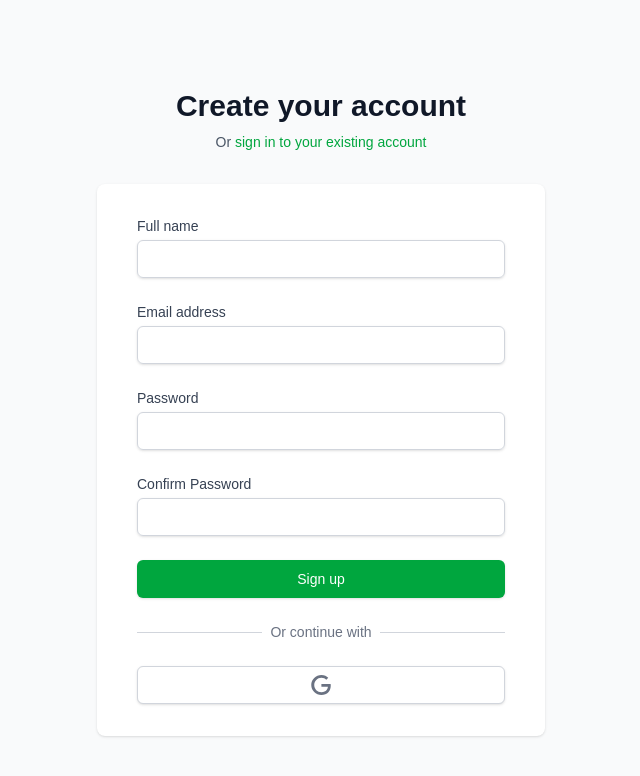
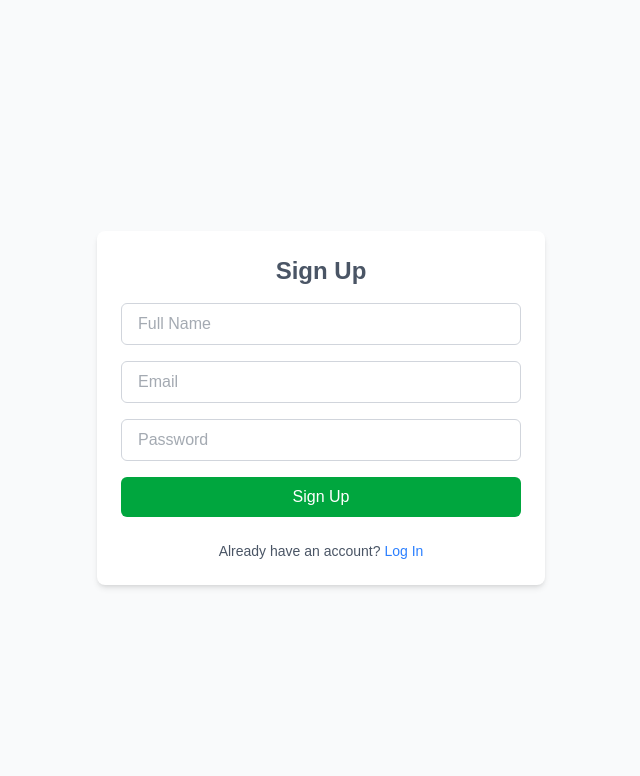
Before and after one commit to UWASEdjaria/Capstone-Project-Phase-two, a Next.js app: page /lab2/signup in a window 1280 px wide. Shown: the top 776 px of the page, without its empty margins (319-959 px from the left). Built offline with nearby package versions, Linux system fonts and the light colour scheme.

Commit message:
update the lab2

```diff
--- a/src/app/lab2/login/page.tsx
+++ b/src/app/lab2/login/page.tsx
@@ -3,9 +3,6 @@
 import { useState } from "react";
 import { useRouter } from "next/navigation";
 import Link from "next/link";
-import { auth, db } from "@/app/lab1/lib/firebase";
-import { signInWithEmailAndPassword } from "firebase/auth";
-import { doc, getDoc } from "firebase/firestore";
 
 export default function Login() {
   const [formData, setFormData] = useState({ email: "", password: "" });
@@ -18,26 +15,34 @@ export default function Login() {
 
   const handleSubmit = async (e: React.FormEvent) => {
     e.preventDefault();
+
     if (!formData.email || !formData.password) {
       setError("Please fill in all fields.");
       return;
     }
 
     try {
-      const userCredential = await signInWithEmailAndPassword(auth, formData.email, formData.password);
-      const user = userCredential.user;
-      const token = await user.getIdToken();
-      localStorage.setItem("token", token);
+      // Call your backend API
+      const res = await fetch("/api/login", {
+        method: "POST",
+        headers: { "Content-Type": "application/json" },
+        body: JSON.stringify(formData),
+      });
 
-      const userDoc = await getDoc(doc(db, "users", user.uid));
-      if (!userDoc.exists()) {
-        setError("User data not found in Firestore.");
-        return;
+      if (!res.ok) {
+        const errData = await res.json();
+        throw new Error(errData.message || "Login failed");
       }
 
-      router.push("/");
+      const data = await res.json();
+
+      // Save token or user info in localStorage
+      localStorage.setItem("token", data.token);
+
+      setError("");
+      router.push("/"); // Redirect after login
     } catch (err) {
-      setError(err instanceof Error ? err.message : "Login failed.");
+      setError(err instanceof Error ? err.message : "Login failed");
     }
   };
 
@@ -48,6 +53,7 @@ export default function Login() {
         className="w-full max-w-sm bg-white p-6 rounded-lg shadow-md space-y-6"
       >
         <h2 className="text-2xl font-bold text-center text-gray-600">Login</h2>
+
         {error && <p className="text-red-500 text-sm text-center">{error}</p>}
 
         <div className="flex flex-col gap-1">
--- a/src/app/lab2/signup/page.tsx
+++ b/src/app/lab2/signup/page.tsx
@@ -3,19 +3,10 @@
 import { useState } from "react";
 import { useRouter } from "next/navigation";
 import Link from "next/link";
-import { auth, db } from "@/app/lab1/lib/firebase";
-import { createUserWithEmailAndPassword } from "firebase/auth";
-import { doc, setDoc, serverTimestamp } from "firebase/firestore";
 
-export default function SignupPage() {
-  const [formData, setFormData] = useState({
-    name: "",
-    email: "",
-    password: "",
-    confirmPassword: ""
-  });
+export default function SignUp() {
+  const [formData, setFormData] = useState({ name: "", email: "", password: "" });
   const [error, setError] = useState("");
-  const [loading, setLoading] = useState(false);
   const router = useRouter();
 
   const handleChange = (e: React.ChangeEvent<HTMLInputElement>) => {
@@ -24,187 +15,81 @@ export default function SignupPage() {
 
   const handleSubmit = async (e: React.FormEvent) => {
     e.preventDefault();
-    setError("");
 
-    if (formData.password !== formData.confirmPassword) {
-      setError("Passwords don't match");
+    if (!formData.name || !formData.email || !formData.password) {
+      setError("Please fill in all fields.");
       return;
     }
 
-    if (formData.password.length < 6) {
-      setError("Password must be at least 6 characters");
-      return;
-    }
-
-    setLoading(true);
-
     try {
-      const userCredential = await createUserWithEmailAndPassword(
-        auth,
-        formData.email,
-        formData.password
-      );
-
-      await setDoc(doc(db, "users", userCredential.user.uid), {
-        name: formData.name,
-        email: formData.email,
-        createdAt: serverTimestamp(),
-        updatedAt: serverTimestamp()
+      const res = await fetch("/api/signup", {
+        method: "POST",
+        headers: { "Content-Type": "application/json" },
+        body: JSON.stringify(formData),
       });
 
-      router.push("/lab2/login");
-    } catch (error) {
-      console.error("Signup error:", error);
-      setError(error instanceof Error ? error.message : "An unexpected error occurred");
-    } finally {
-      setLoading(false);
+      if (!res.ok) {
+        const errData = await res.json();
+        throw new Error(errData.message || "Sign up failed");
+      }
+
+      router.push("/lab2/login"); // Redirect to login after signup
+    } catch (err) {
+      setError(err instanceof Error ? err.message : "Sign up failed");
     }
   };
 
   return (
-    <div className="min-h-screen bg-gray-50 flex flex-col justify-center py-12 sm:px-6 lg:px-8">
-      <div className="sm:mx-auto sm:w-full sm:max-w-md">
-        <h2 className="mt-6 text-center text-3xl font-extrabold text-gray-900">
-          Create your account
-        </h2>
-        <p className="mt-2 text-center text-sm text-gray-600">
-          Or{' '}
-          <Link href="/lab2/login" className="font-medium text-green-600 hover:text-green-500">
-            sign in to your existing account
+    <div className="min-h-screen flex flex-col items-center justify-center bg-gray-50 p-4">
+      <form
+        onSubmit={handleSubmit}
+        className="w-full max-w-md bg-white p-6 rounded-lg shadow-md space-y-4 mt-4"
+      >
+        <h2 className="text-2xl font-bold text-center text-gray-600">Sign Up</h2>
+
+        {error && <p className="text-red-500 text-sm text-center">{error}</p>}
+
+        <input
+          type="text"
+          name="name"
+          placeholder="Full Name"
+          value={formData.name}
+          onChange={handleChange}
+          className="w-full px-4 py-2 border border-gray-300 rounded-md text-gray-600 focus:outline-none focus:ring-2 focus:ring-green-500 transition"
+          required
+        />
+
+        <input
+          type="email"
+          name="email"
+          placeholder="Email"
+          value={formData.email}
+          onChange={handleChange}
+          className="w-full px-4 py-2 border border-gray-300 rounded-md text-gray-600 focus:outline-none focus:ring-2 focus:ring-green-500 transition"
+          required
+        />
+
+        <input
+          type="password"
+          name="password"
+          placeholder="Password"
+          value={formData.password}
+          onChange={handleChange}
+          className="w-full px-4 py-2 border border-gray-300 rounded-md text-gray-600 focus:outline-none focus:ring-2 focus:ring-green-500 transition"
+          required
+        />
+
+        <button className="w-full bg-green-600 text-white py-2 rounded-md hover:bg-green-700 transition">
+          Sign Up
+        </button>
+
+        <p className="text-sm text-center text-gray-600 mt-2">
+          Already have an account?{" "}
+          <Link href="/lab2/login" className="text-blue-500 hover:underline">
+            Log In
           </Link>
         </p>
-      </div>
-
-      <div className="mt-8 sm:mx-auto sm:w-full sm:max-w-md">
-        <div className="bg-white py-8 px-4 shadow sm:rounded-lg sm:px-10">
-          {error && (
-            <div className="mb-4 bg-red-50 border-l-4 border-red-400 p-4">
-              <div className="flex">
-                <div className="flex-shrink-0">
-                  <svg className="h-5 w-5 text-red-400" xmlns="http://www.w3.org/2000/svg" viewBox="0 0 20 20" fill="currentColor">
-                    <path fillRule="evenodd" d="M10 18a8 8 0 100-16 8 8 0 000 16zM8.707 7.293a1 1 0 00-1.414 1.414L8.586 10l-1.293 1.293a1 1 0 101.414 1.414L10 11.414l1.293 1.293a1 1 0 001.414-1.414L11.414 10l1.293-1.293a1 1 0 00-1.414-1.414L10 8.586 8.707 7.293z" clipRule="evenodd" />
-                  </svg>
-                </div>
-                <div className="ml-3">
-                  <p className="text-sm text-red-700">{error}</p>
-                </div>
-              </div>
-            </div>
-          )}
-
-          <form className="space-y-6" onSubmit={handleSubmit}>
-            <div>
-              <label htmlFor="name" className="block text-sm font-medium text-gray-700">
-                Full name
-              </label>
-              <div className="mt-1">
-                <input
-                  id="name"
-                  name="name"
-                  type="text"
-                  required
-                  value={formData.name}
-                  onChange={handleChange}
-                  className="appearance-none block w-full px-3 py-2 border border-gray-300 rounded-md shadow-sm placeholder-gray-400 focus:outline-none focus:ring-green-500 focus:border-green-500 sm:text-sm"
-                />
-              </div>
-            </div>
-
-            <div>
-              <label htmlFor="email" className="block text-sm font-medium text-gray-700">
-                Email address
-              </label>
-              <div className="mt-1">
-                <input
-                  id="email"
-                  name="email"
-                  type="email"
-                  autoComplete="email"
-                  required
-                  value={formData.email}
-                  onChange={handleChange}
-                  className="appearance-none block w-full px-3 py-2 border border-gray-300 rounded-md shadow-sm placeholder-gray-400 focus:outline-none focus:ring-green-500 focus:border-green-500 sm:text-sm"
-                />
-              </div>
-            </div>
-
-            <div>
-              <label htmlFor="password" className="block text-sm font-medium text-gray-700">
-                Password
-              </label>
-              <div className="mt-1">
-                <input
-                  id="password"
-                  name="password"
-                  type="password"
-                  autoComplete="new-password"
-                  required
-                  minLength={6}
-                  value={formData.password}
-                  onChange={handleChange}
-                  className="appearance-none block w-full px-3 py-2 border border-gray-300 rounded-md shadow-sm placeholder-gray-400 focus:outline-none focus:ring-green-500 focus:border-green-500 sm:text-sm"
-                />
-              </div>
-            </div>
-
-            <div>
-              <label htmlFor="confirmPassword" className="block text-sm font-medium text-gray-700">
-                Confirm Password
-              </label>
-              <div className="mt-1">
-                <input
-                  id="confirmPassword"
-                  name="confirmPassword"
-                  type="password"
-                  autoComplete="new-password"
-                  required
-                  minLength={6}
-                  value={formData.confirmPassword}
-                  onChange={handleChange}
-                  className="appearance-none block w-full px-3 py-2 border border-gray-300 rounded-md shadow-sm placeholder-gray-400 focus:outline-none focus:ring-green-500 focus:border-green-500 sm:text-sm"
-                />
-              </div>
-            </div>
-
-            <div>
-              <button
-                type="submit"
-                disabled={loading}
-                className={`w-full flex justify-center py-2 px-4 border border-transparent rounded-md shadow-sm text-sm font-medium text-white bg-green-600 hover:bg-green-700 focus:outline-none focus:ring-2 focus:ring-offset-2 focus:ring-green-500 ${
-                  loading ? 'opacity-70 cursor-not-allowed' : ''
-                }`}
-              >
-                {loading ? 'Creating account...' : 'Sign up'}
-              </button>
-            </div>
-          </form>
-
-          <div className="mt-6">
-            <div className="relative">
-              <div className="absolute inset-0 flex items-center">
-                <div className="w-full border-t border-gray-300" />
-              </div>
-              <div className="relative flex justify-center text-sm">
-                <span className="px-2 bg-white text-gray-500">
-                  Or continue with
-                </span>
-              </div>
-            </div>
-
-            <div className="mt-6 grid grid-cols-1 gap-3">
-              <button
-                type="button"
-                className="w-full inline-flex justify-center py-2 px-4 border border-gray-300 rounded-md shadow-sm bg-white text-sm font-medium text-gray-500 hover:bg-gray-50"
-              >
-                <span className="sr-only">Sign up with Google</span>
-                <svg className="w-5 h-5" aria-hidden="true" fill="currentColor" viewBox="0 0 24 24">
-                  <path d="M12.48 10.92v3.28h7.84c-.24 1.84-.853 3.187-1.787 4.133-1.147 1.147-2.933 2.4-6.053 2.4-4.827 0-8.6-3.893-8.6-8.72s3.773-8.72 8.6-8.72c2.6 0 4.507 1.027 5.907 2.347l2.307-2.307C18.747 1.44 16.133 0 12.48 0 5.867 0 .307 5.387.307 12s5.56 12 12.173 12c3.573 0 6.267-1.173 8.373-3.36 2.16-2.16 2.84-5.213 2.84-7.667 0-.76-.053-1.467-.173-2.053H12.48z" />
-                </svg>
-              </button>
-            </div>
-          </div>
-        </div>
-      </div>
+      </form>
     </div>
   );
 }
```
